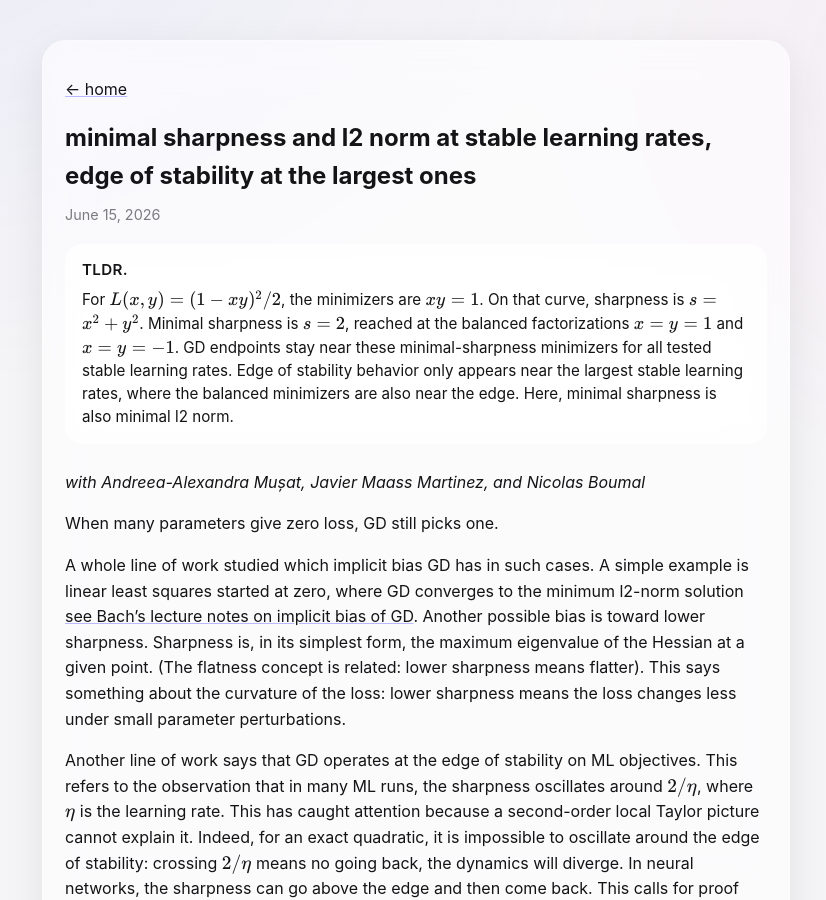
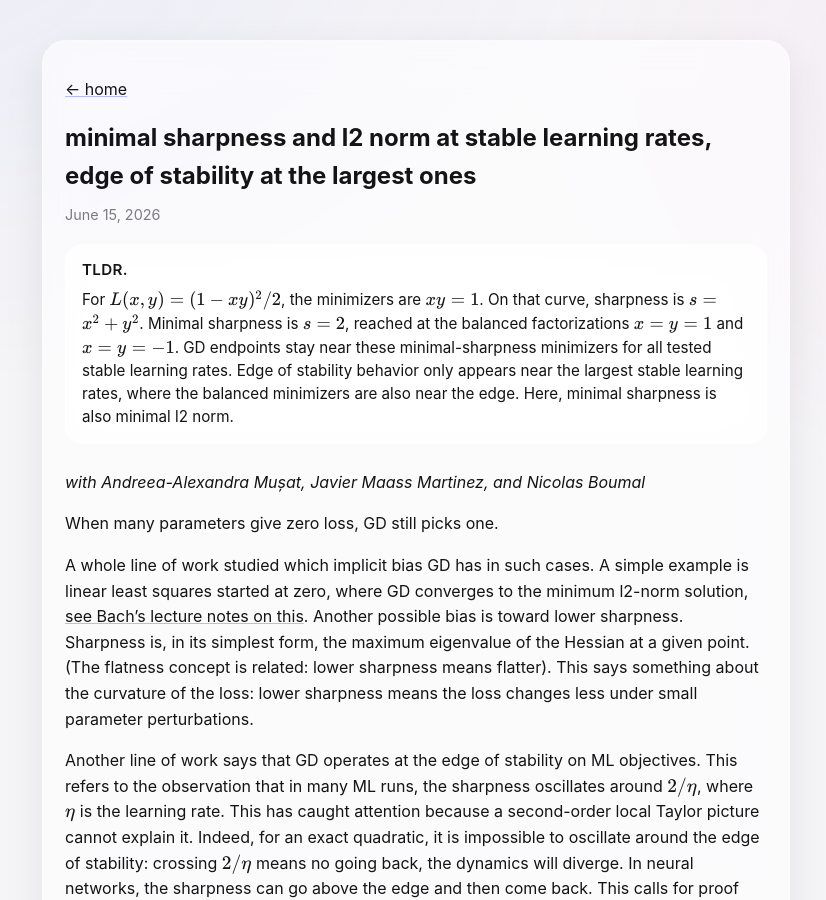
Before and after one commit to dimension-one/dimension-one.github.io, a Jekyll site: the page built from _posts/2026-06-15-post-5.md, in a window 1280 px wide and 900 px high. Shown: the whole window, without its empty margins (224-1050 px from the left). Built offline with Jekyll 4.4.1, drawn with Linux system fonts in a browser that asks for light colours; a script that is not in the unit is left out.

Commit message:
Update 2026-06-15-post-5.md

```diff
--- a/_posts/2026-06-15-post-5.md
+++ b/_posts/2026-06-15-post-5.md
@@ -23,7 +23,7 @@ _with Andreea-Alexandra Mușat, Javier Maass Martinez, and Nicolas Boumal_
 When many parameters give zero loss, GD still picks one.
 
 A whole line of work studied which implicit bias GD has in such cases.
-A simple example is linear least squares started at zero, where GD converges to the minimum l2-norm solution [see Bach's lecture notes on implicit bias of GD](https://www.di.ens.fr/~fbach/learning_theory_class/lecture9.pdf).
+A simple example is linear least squares started at zero, where GD converges to the minimum l2-norm solution, [see Bach's lecture notes on this](https://www.di.ens.fr/~fbach/learning_theory_class/lecture9.pdf).
 Another possible bias is toward lower sharpness.
 Sharpness is, in its simplest form, the maximum eigenvalue of the Hessian at a given point.
 (The flatness concept is related: lower sharpness means flatter).
```
